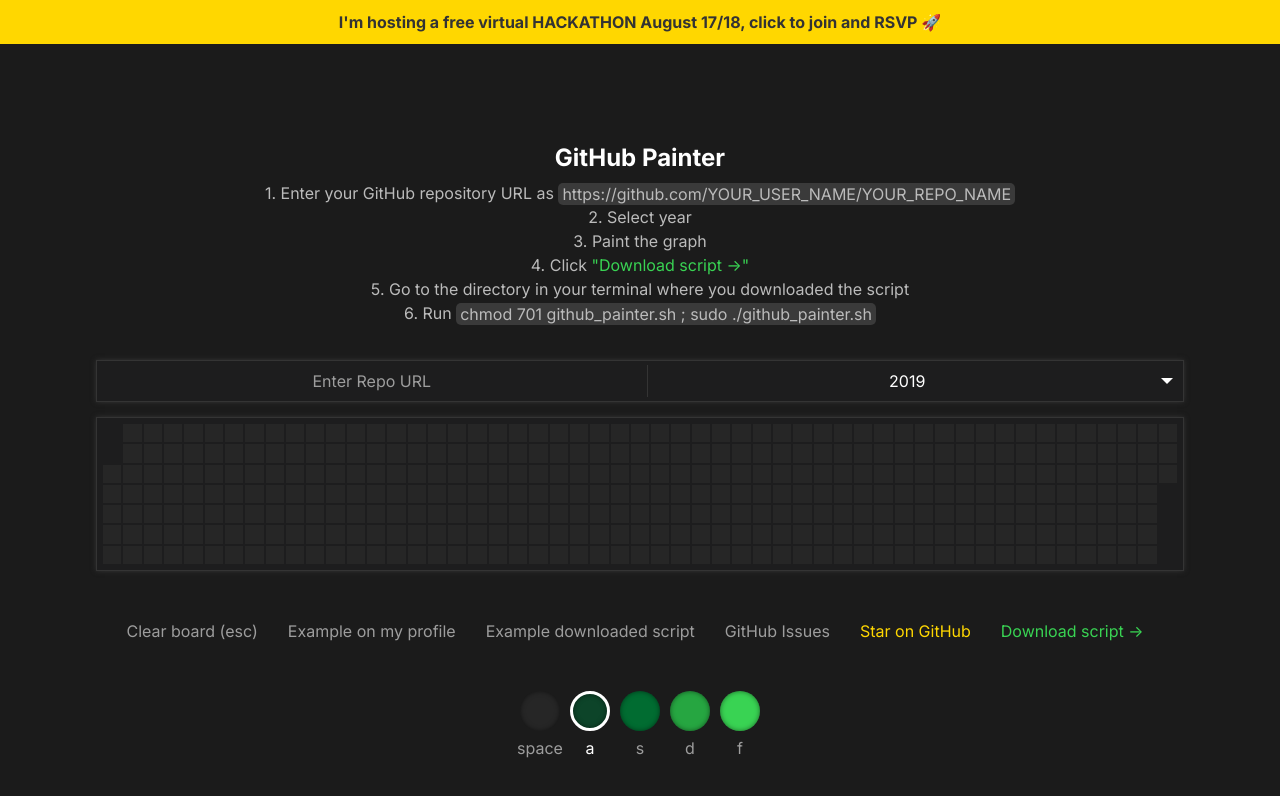
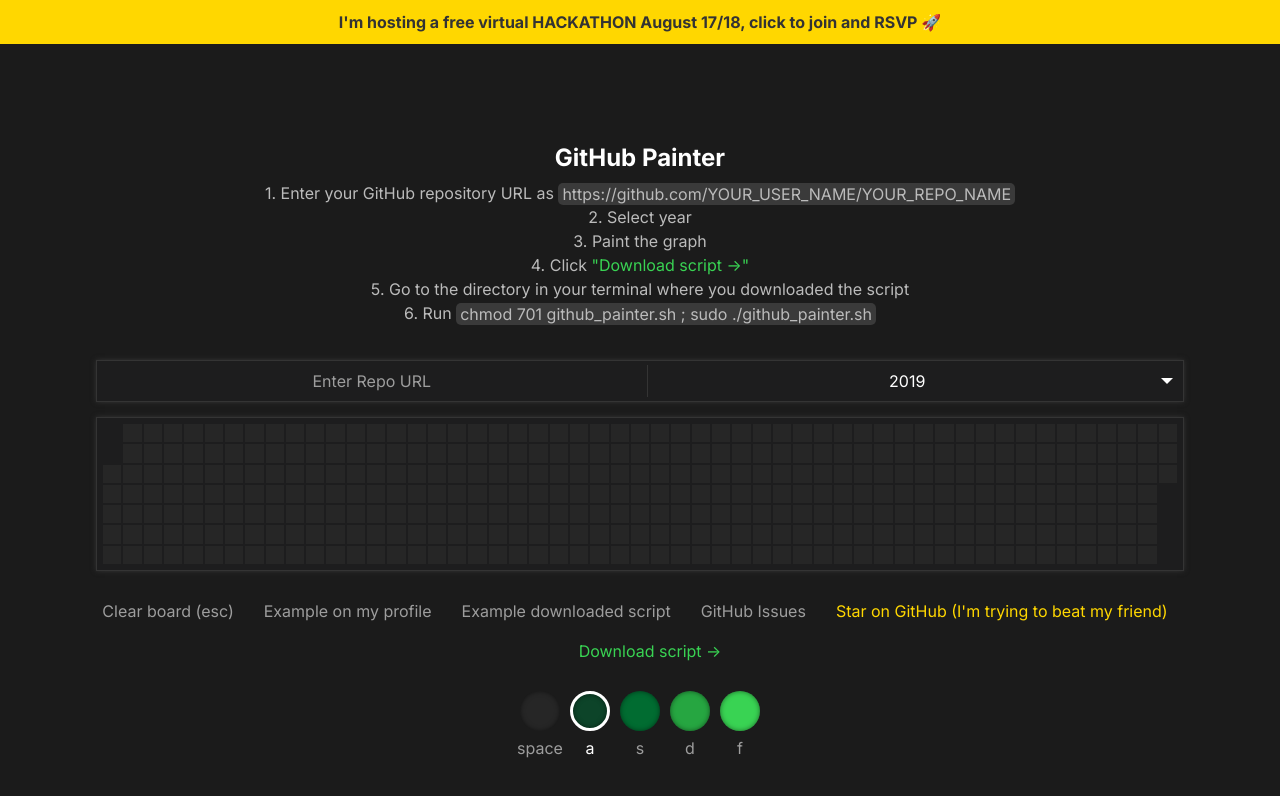
Before and after one commit to mattrltrent/github_painter, a Next.js app: page / in a window 1280 px wide. Shown: the top 796 px of the page. Built offline with nearby package versions, Linux system fonts and the light colour scheme.

Commit message:
chore: textual update

```diff
--- a/src/app/components/PaletteSelector.js
+++ b/src/app/components/PaletteSelector.js
@@ -41,7 +41,7 @@
         <div className={styles.between} />
         <TextButton  text="GitHub Issues" onClick={() => open("https://github.com/mattrltrent/github_painter/issues")} />
         <div className={styles.between} />
-        <TextButton star text="Star on GitHub" onClick={() => open("https://github.com/mattrltrent/github_painter")} />
+        <TextButton star text="Star on GitHub (I'm trying to beat my friend)" onClick={() => open("https://github.com/mattrltrent/github_painter")} />
         <div className={styles.between} />
         <TextButton highlighted className={styles.star} text="Download script ->" onClick={() => downloadFile(selectedTextVal, selectedGraph, selectedYearVal)} />
       </div>
```
